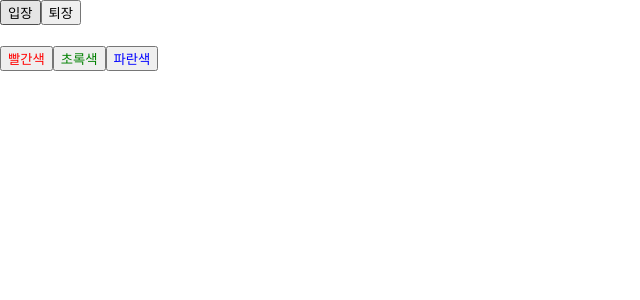
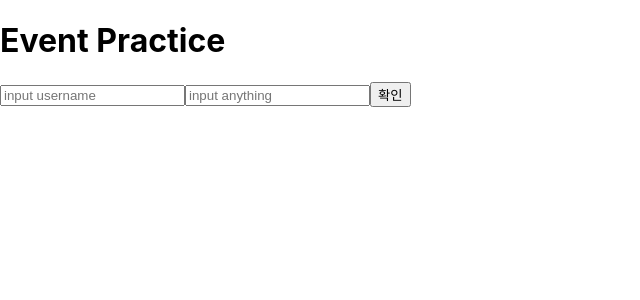
Before and after one commit to RealYoungk/the-art-of-dealing-with-React, a React (Create React App) app: page / in a window 1280 px wide. Shown: the top 300 px of the page, without its empty margins (0-640 px from the left). Built offline with nearby package versions, Linux system fonts and the light colour scheme.

Commit message:
#4. Event Handling to Class component

```diff
--- a/src/App.js
+++ b/src/App.js
@@ -1,9 +1,10 @@
 import React from "react";
 // import Counter from "./Counter";
-import Say from "./Say";
+// import Say from "./Say";
+import EventPractice from "./EventPractice";
 
 const App = () => {
-  return <Say />;
+  return <EventPractice />;
 };
 
 export default App;
--- /dev/null
+++ b/src/EventPractice.js
@@ -0,0 +1,53 @@
+import React, { Component } from "react";
+
+export default class EventPractice extends Component {
+  state = {
+    username: "",
+    message: "",
+  };
+
+  handleChange = (e) => {
+    this.setState({
+      [e.target.name]: e.target.value,
+    });
+  };
+
+  handleClick = (e) => {
+    alert(this.state.username + ": " + this.state.message);
+    this.setState({
+      username: "",
+      message: "",
+    });
+  };
+
+  handleKeyPress = (e) => {
+    if (e.key === "Enter") {
+      this.handleClick();
+    }
+  };
+
+  render() {
+    return (
+      <div>
+        <h1>Event Practice</h1>
+        <input
+          type="text"
+          name="username"
+          placeholder="input username"
+          value={this.state.username}
+          onChange={this.handleChange}
+          onKeyPress={this.handleKeyPress}
+        />
+        <input
+          type="text"
+          name="message"
+          placeholder="input anything"
+          value={this.state.message}
+          onChange={this.handleChange}
+          onKeyPress={this.handleKeyPress}
+        />
+        <button onClick={this.handleClick}>확인</button>
+      </div>
+    );
+  }
+}
```
